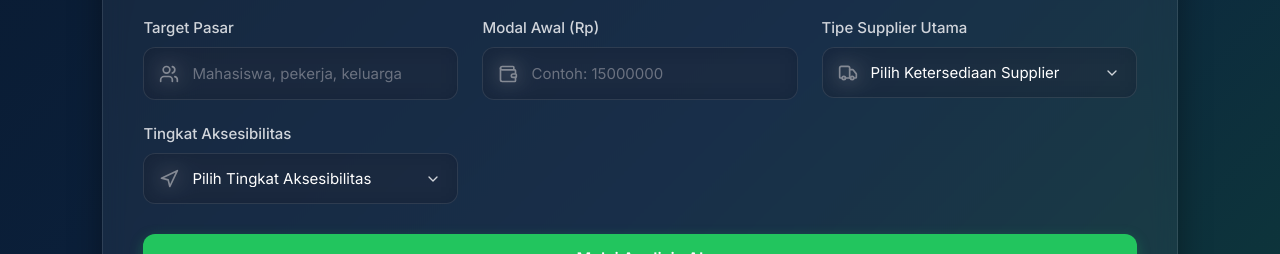
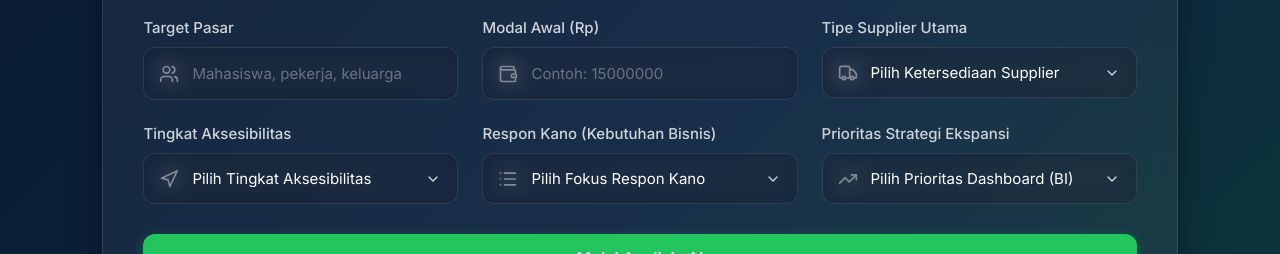
Before and after one commit to Nosdovah/GeoProfit, a React (Vite) app in the folder frontend/: page / in a window 1280 px wide. Shown: the part 1080-1334 px from the top of the page. Built offline with nearby package versions, Linux system fonts and the light colour scheme.

Commit message:
Update: Kano & VpC. and BI Dashboard

```diff
--- a/frontend/src/App.jsx
+++ b/frontend/src/App.jsx
@@ -16,7 +16,7 @@ function App() {
 
     // Simulate AI processing
     setTimeout(() => {
-      const { usaha, lokasi, budget, target, modalAwal, supplier, aksesibilitas } = formData;
+      const { usaha, lokasi, budget, target, modalAwal, supplier, aksesibilitas, strategi, kano } = formData;
 
       const lokasiScore = Math.floor(Math.random() * 30) + 70;
       const profitScore = Math.floor(Math.random() * 25) + 70;
@@ -79,7 +79,7 @@ function App() {
       }
 
       setResult({
-        usaha, lokasi, budget, target, modalAwal, supplier, aksesibilitas,
+        usaha, lokasi, budget, target, modalAwal, supplier, aksesibilitas, strategi, kano,
         lokasiScore, profitScore, kompetitorScore, roiScore,
         modalScore, supplierScore, aksesibilitasScore,
         pestle, recommendation
--- a/frontend/src/components/LocationAnalyzer.jsx
+++ b/frontend/src/components/LocationAnalyzer.jsx
@@ -1,5 +1,5 @@
 import React, { useState } from 'react';
-import { Search, MapPin, DollarSign, Users, Wallet, Truck, Navigation } from 'lucide-react';
+import { Search, MapPin, DollarSign, Users, Wallet, Truck, Navigation, List, TrendingUp } from 'lucide-react';
 import './LocationAnalyzer.css';
 
 const LocationAnalyzer = ({ onAnalyze, isAnalyzing }) => {
@@ -10,7 +10,9 @@ const LocationAnalyzer = ({ onAnalyze, isAnalyzing }) => {
     target: '',
     modalAwal: '',
     supplier: '',
-    aksesibilitas: ''
+    aksesibilitas: '',
+    kano: '',
+    strategi: ''
   });
 
   const handleChange = (e) => {
@@ -19,8 +21,8 @@ const LocationAnalyzer = ({ onAnalyze, isAnalyzing }) => {
 
   const handleSubmit = (e) => {
     e.preventDefault();
-    if (!formData.usaha || !formData.lokasi || !formData.budget || !formData.target || !formData.modalAwal || !formData.supplier || !formData.aksesibilitas) {
-      alert("Harap isi semua 7 variabel analisis terlebih dahulu!");
+    if (!formData.usaha || !formData.lokasi || !formData.budget || !formData.target || !formData.modalAwal || !formData.supplier || !formData.aksesibilitas || !formData.kano || !formData.strategi) {
+      alert("Harap isi semua variabel analisis terlebih dahulu!");
       return;
     }
     onAnalyze(formData);
@@ -170,6 +172,32 @@ const LocationAnalyzer = ({ onAnalyze, isAnalyzing }) => {
             </div>
           </div>
 
+          <div className="form-group">
+            <label>Respon Kano (Kebutuhan Bisnis)</label>
+            <div className="input-wrapper">
+              <List className="input-icon" size={20} />
+              <select name="kano" value={formData.kano} onChange={handleChange}>
+                <option value="">Pilih Fokus Respon Kano</option>
+                <option value="Fungsional">Fungsional (Harus Ada / Must-be)</option>
+                <option value="Kinerja">Kinerja (Linear / One-Dimensional)</option>
+                <option value="Menarik">Menarik (Daya Tarik / Attractive)</option>
+                <option value="Disfungsional">Disfungsional (Toleransi Kekurangan)</option>
+              </select>
+            </div>
+          </div>
+
+          <div className="form-group">
+            <label>Prioritas Strategi Ekspansi</label>
+            <div className="input-wrapper">
+              <TrendingUp className="input-icon" size={20} />
+              <select name="strategi" value={formData.strategi} onChange={handleChange}>
+                <option value="">Pilih Prioritas Dashboard (BI)</option>
+                <option value="Short-term ROI Maximizer">Short-term ROI Maximizer</option>
+                <option value="Long-term Market Penetration Growth">Long-term Market Penetration Growth</option>
+              </select>
+            </div>
+          </div>
+
         </form>
 
         <button
--- a/frontend/src/components/ResultsDashboard.jsx
+++ b/frontend/src/components/ResultsDashboard.jsx
@@ -2,7 +2,7 @@ import React from 'react';
 import {
   Building, TrendingUp, Users, Cpu, Scale, Leaf,
   MapPin, DollarSign, Target, Briefcase, ChevronRight,
-  GraduationCap, AlertCircle, Coffee, Wallet, Truck, Navigation
+  GraduationCap, AlertCircle, Coffee, Wallet, Truck, Navigation, List
 } from 'lucide-react';
 import {
   LineChart, Line, BarChart, Bar, PieChart, Pie, Cell,
@@ -97,6 +97,20 @@ const ResultsDashboard = ({ result }) => {
             <div>
               <span className="summary-label">Aksesibilitas</span>
               <span className="summary-value">{result.aksesibilitas}</span>
+            </div>
+          </div>
+          <div className="summary-item">
+            <List className="summary-icon" />
+            <div>
+              <span className="summary-label">Respon Kano</span>
+              <span className="summary-value">{result.kano}</span>
+            </div>
+          </div>
+          <div className="summary-item">
+            <TrendingUp className="summary-icon" />
+            <div>
+              <span className="summary-label">Strategi Prioritas</span>
+              <span className="summary-value">{result.strategi}</span>
             </div>
           </div>
         </div>
```
